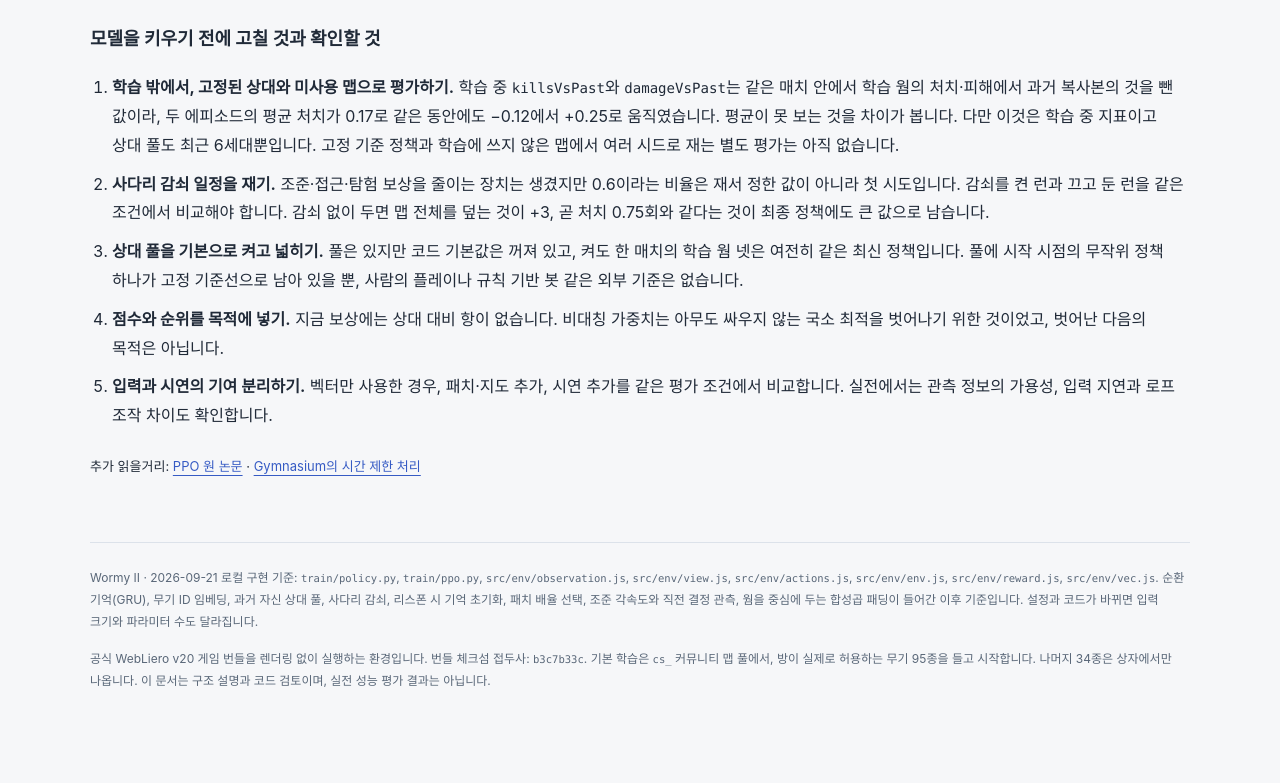
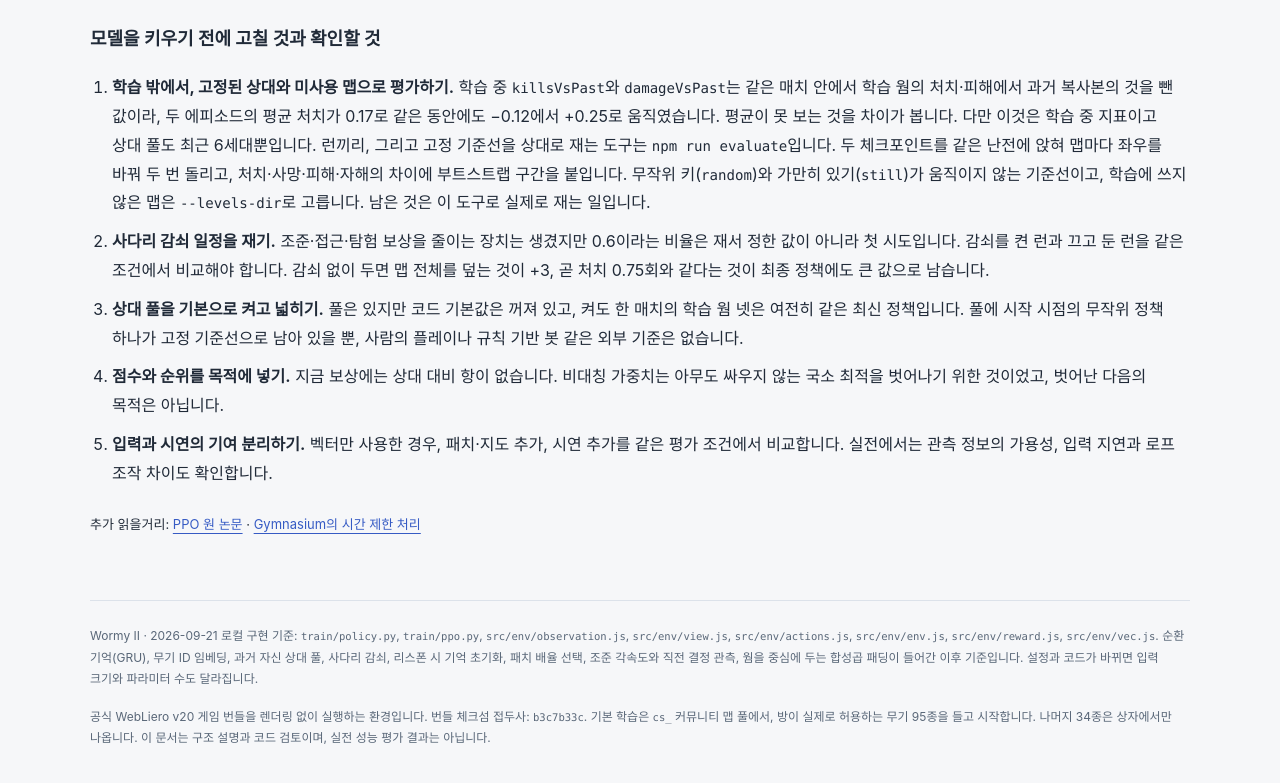
Before and after one commit to dongho-jung/my-second-ai-wormy, a website: page docs/network.html in a window 1280 px wide. Shown: the part 8450-9233 px from the top of the page. Before the commit the page ends 9181 px from the top, so only its background shows below. Drawn offline with Linux system fonts and the light colour scheme.

Commit message:
docs: the evaluator in the review list

```diff
--- a/docs/network.html
+++ b/docs/network.html
@@ -222,7 +222,7 @@ footer { margin-top:64px; padding:24px 0 40px; border-top:1px solid var(--line);
   </div>
   <h3 style="margin-top:28px">모델을 키우기 전에 고칠 것과 확인할 것</h3>
   <ol class="checks">
-    <li><strong>학습 밖에서, 고정된 상대와 미사용 맵으로 평가하기.</strong> 학습 중 <code>killsVsPast</code>와 <code>damageVsPast</code>는 같은 매치 안에서 학습 웜의 처치·피해에서 과거 복사본의 것을 뺀 값이라, 두 에피소드의 평균 처치가 0.17로 같은 동안에도 −0.12에서 +0.25로 움직였습니다. 평균이 못 보는 것을 차이가 봅니다. 다만 이것은 학습 중 지표이고 상대 풀도 최근 6세대뿐입니다. 고정 기준 정책과 학습에 쓰지 않은 맵에서 여러 시드로 재는 별도 평가는 아직 없습니다.</li>
+    <li><strong>학습 밖에서, 고정된 상대와 미사용 맵으로 평가하기.</strong> 학습 중 <code>killsVsPast</code>와 <code>damageVsPast</code>는 같은 매치 안에서 학습 웜의 처치·피해에서 과거 복사본의 것을 뺀 값이라, 두 에피소드의 평균 처치가 0.17로 같은 동안에도 −0.12에서 +0.25로 움직였습니다. 평균이 못 보는 것을 차이가 봅니다. 다만 이것은 학습 중 지표이고 상대 풀도 최근 6세대뿐입니다. 런끼리, 그리고 고정 기준선을 상대로 재는 도구는 <code>npm run evaluate</code>입니다. 두 체크포인트를 같은 난전에 앉혀 맵마다 좌우를 바꿔 두 번 돌리고, 처치·사망·피해·자해의 차이에 부트스트랩 구간을 붙입니다. 무작위 키(<code>random</code>)와 가만히 있기(<code>still</code>)가 움직이지 않는 기준선이고, 학습에 쓰지 않은 맵은 <code>--levels-dir</code>로 고릅니다. 남은 것은 이 도구로 실제로 재는 일입니다.</li>
     <li><strong>사다리 감쇠 일정을 재기.</strong> 조준·접근·탐험 보상을 줄이는 장치는 생겼지만 0.6이라는 비율은 재서 정한 값이 아니라 첫 시도입니다. 감쇠를 켠 런과 끄고 둔 런을 같은 조건에서 비교해야 합니다. 감쇠 없이 두면 맵 전체를 덮는 것이 +3, 곧 처치 0.75회와 같다는 것이 최종 정책에도 큰 값으로 남습니다.</li>
     <li><strong>상대 풀을 기본으로 켜고 넓히기.</strong> 풀은 있지만 코드 기본값은 꺼져 있고, 켜도 한 매치의 학습 웜 넷은 여전히 같은 최신 정책입니다. 풀에 시작 시점의 무작위 정책 하나가 고정 기준선으로 남아 있을 뿐, 사람의 플레이나 규칙 기반 봇 같은 외부 기준은 없습니다.</li>
     <li><strong>점수와 순위를 목적에 넣기.</strong> 지금 보상에는 상대 대비 항이 없습니다. 비대칭 가중치는 아무도 싸우지 않는 국소 최적을 벗어나기 위한 것이었고, 벗어난 다음의 목적은 아닙니다.</li>
```
